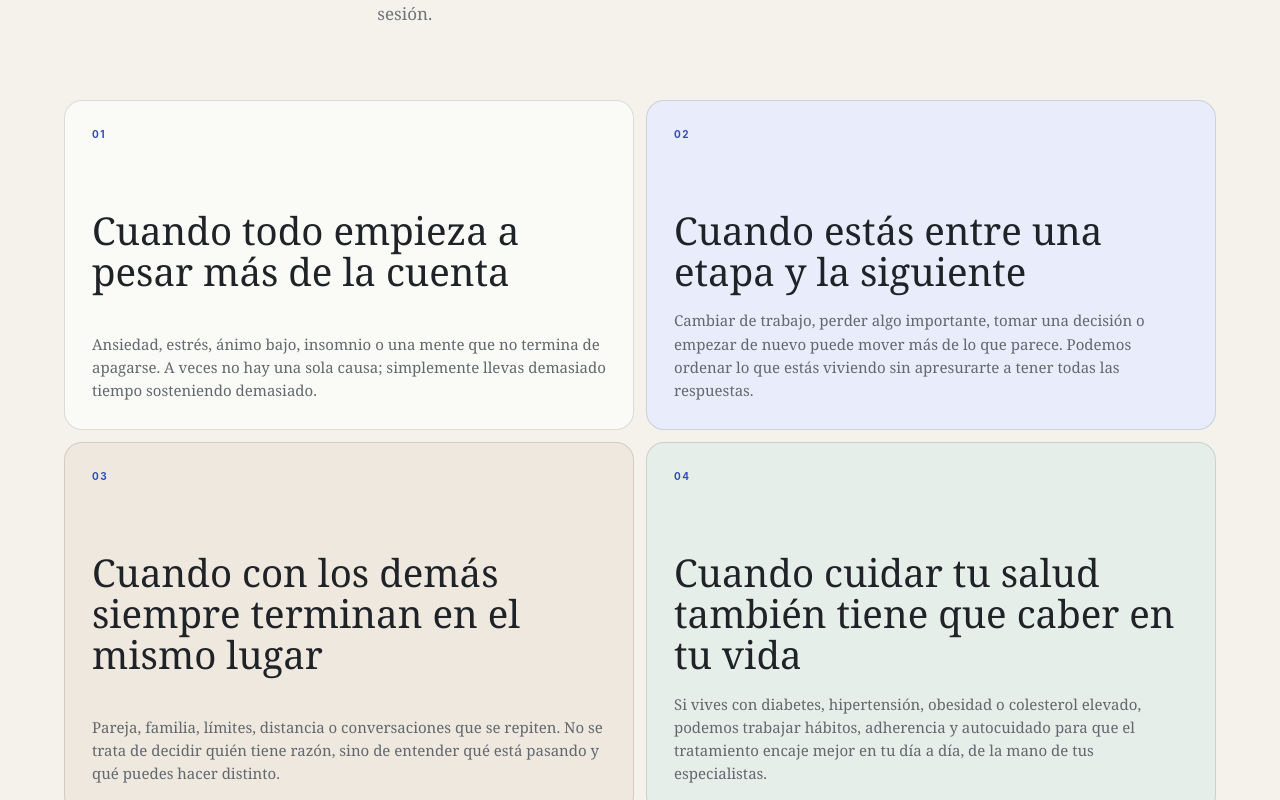
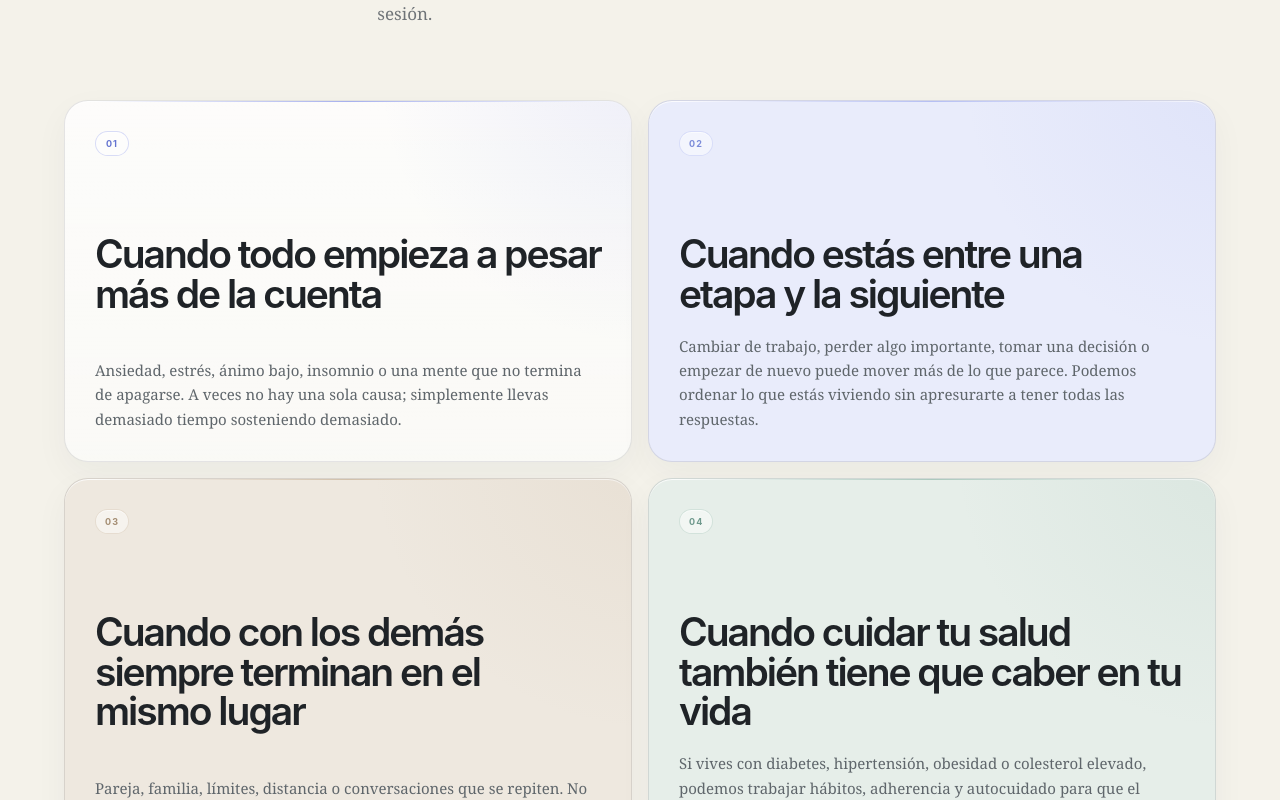
Before and after one commit to gutierrezrdgo/Agenda, a React (Vite) app: page / in a window 1280 px wide. Shown: the part 1280-2080 px from the top of the page. Built offline with nearby package versions, Linux system fonts and the light colour scheme.

Commit message:
style: modernize concerns grid with refined chromatic cards

```diff
--- a/src/styles.css
+++ b/src/styles.css
@@ -961,3 +961,144 @@ footer img { width: 46px; height: 46px; }
     padding: 0 20px 78px;
   }
 }
+
+
+/* Concerns cards · premium refresh */
+.concerns-grid {
+  gap: 16px;
+}
+.concerns-grid article {
+  --card-accent: #596fdf;
+  --card-surface: rgba(255,255,255,.72);
+  position: relative;
+  isolation: isolate;
+  overflow: hidden;
+  min-height: 336px;
+  padding: 30px;
+  border: 1px solid rgba(31,35,39,.11);
+  border-radius: 24px;
+  background:
+    linear-gradient(180deg, rgba(255,255,255,.68), rgba(255,255,255,.34)),
+    var(--card-surface);
+  box-shadow:
+    0 1px 0 rgba(255,255,255,.82) inset,
+    0 12px 34px rgba(30,42,58,.045);
+  transition:
+    transform .34s cubic-bezier(.2,.75,.22,1),
+    box-shadow .34s cubic-bezier(.2,.75,.22,1),
+    border-color .25s ease;
+}
+.concerns-grid article::before {
+  content: "";
+  position: absolute;
+  inset: 0;
+  z-index: -2;
+  opacity: .56;
+  background:
+    radial-gradient(circle at 104% -8%, color-mix(in srgb, var(--card-accent) 19%, transparent), transparent 39%);
+  transition: opacity .3s ease, transform .42s cubic-bezier(.2,.75,.22,1);
+}
+.concerns-grid article::after {
+  content: "";
+  position: absolute;
+  left: 30px;
+  right: 30px;
+  top: 0;
+  height: 1px;
+  z-index: 1;
+  opacity: .6;
+  background: linear-gradient(90deg, transparent, var(--card-accent), transparent);
+}
+.concerns-grid article:nth-child(1) {
+  --card-accent: #6d7de2;
+  --card-surface: #f8f7f2;
+}
+.concerns-grid article:nth-child(2) {
+  --card-accent: #8797ec;
+  --card-surface: #eef0fc;
+}
+.concerns-grid article:nth-child(3) {
+  --card-accent: #b59a77;
+  --card-surface: #f1ece5;
+}
+.concerns-grid article:nth-child(4) {
+  --card-accent: #78a694;
+  --card-surface: #e9f1ed;
+}
+.concerns-grid article:hover {
+  transform: translateY(-5px);
+  border-color: color-mix(in srgb, var(--card-accent) 38%, rgba(31,35,39,.11));
+  box-shadow:
+    0 1px 0 rgba(255,255,255,.9) inset,
+    0 22px 52px rgba(31,42,58,.08);
+}
+.concerns-grid article:hover::before {
+  opacity: .82;
+  transform: scale(1.035);
+}
+.concerns-grid article > span {
+  display: inline-flex;
+  align-items: center;
+  justify-content: center;
+  width: fit-content;
+  min-width: 34px;
+  height: 25px;
+  padding: 0 9px;
+  border: 1px solid color-mix(in srgb, var(--card-accent) 26%, transparent);
+  border-radius: 999px;
+  background: rgba(255,255,255,.48);
+  color: color-mix(in srgb, var(--card-accent) 88%, #24304f);
+  font-size: 9px;
+  letter-spacing: .12em;
+  box-shadow: 0 1px 0 rgba(255,255,255,.55) inset;
+  transition: transform .3s cubic-bezier(.2,.75,.22,1), background-color .25s ease;
+}
+.concerns-grid article:hover > span {
+  transform: translateY(-1px);
+  background: rgba(255,255,255,.68);
+}
+.concerns-grid h3 {
+  margin: 78px 0 20px;
+  max-width: 580px;
+  font-family: -apple-system, BlinkMacSystemFont, "Segoe UI", Arial, Helvetica, sans-serif;
+  font-size: clamp(29px, 3.05vw, 46px);
+  font-weight: 560;
+  line-height: 1.02;
+  letter-spacing: -.052em;
+}
+.concerns-grid p {
+  max-width: 600px;
+  margin: auto 0 0;
+  color: #5f666b;
+  font: 15px/1.62 Georgia, "Times New Roman", serif;
+}
+
+@media (max-width: 620px) {
+  .concerns-grid { gap: 12px; }
+  .concerns-grid article {
+    min-height: 292px;
+    padding: 23px;
+    border-radius: 19px;
+  }
+  .concerns-grid article::after {
+    left: 23px;
+    right: 23px;
+  }
+  .concerns-grid h3 {
+    margin-top: 52px;
+    font-size: 31px;
+    line-height: 1.04;
+  }
+  .concerns-grid p {
+    font-size: 15px;
+    line-height: 1.56;
+  }
+}
+
+@media (prefers-reduced-motion: reduce) {
+  .concerns-grid article,
+  .concerns-grid article::before,
+  .concerns-grid article > span {
+    transform: none !important;
+  }
+}
```
